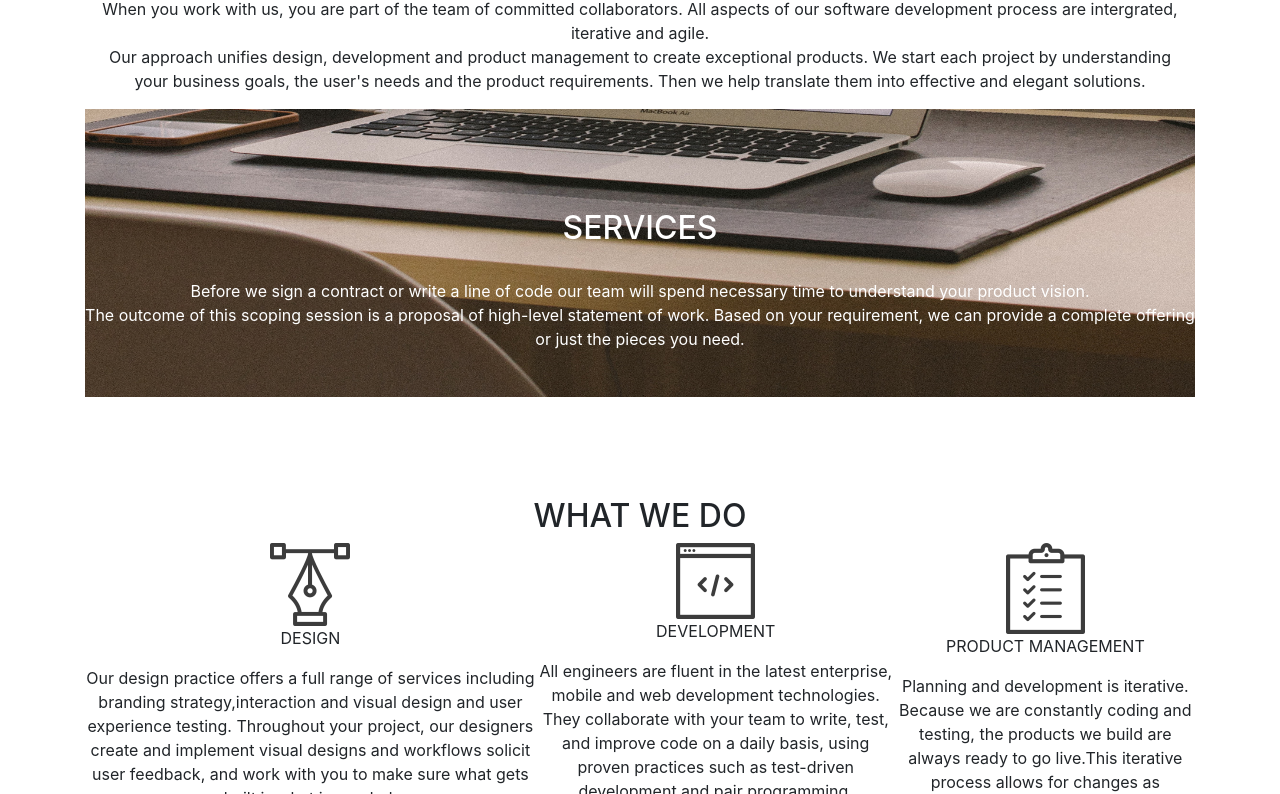
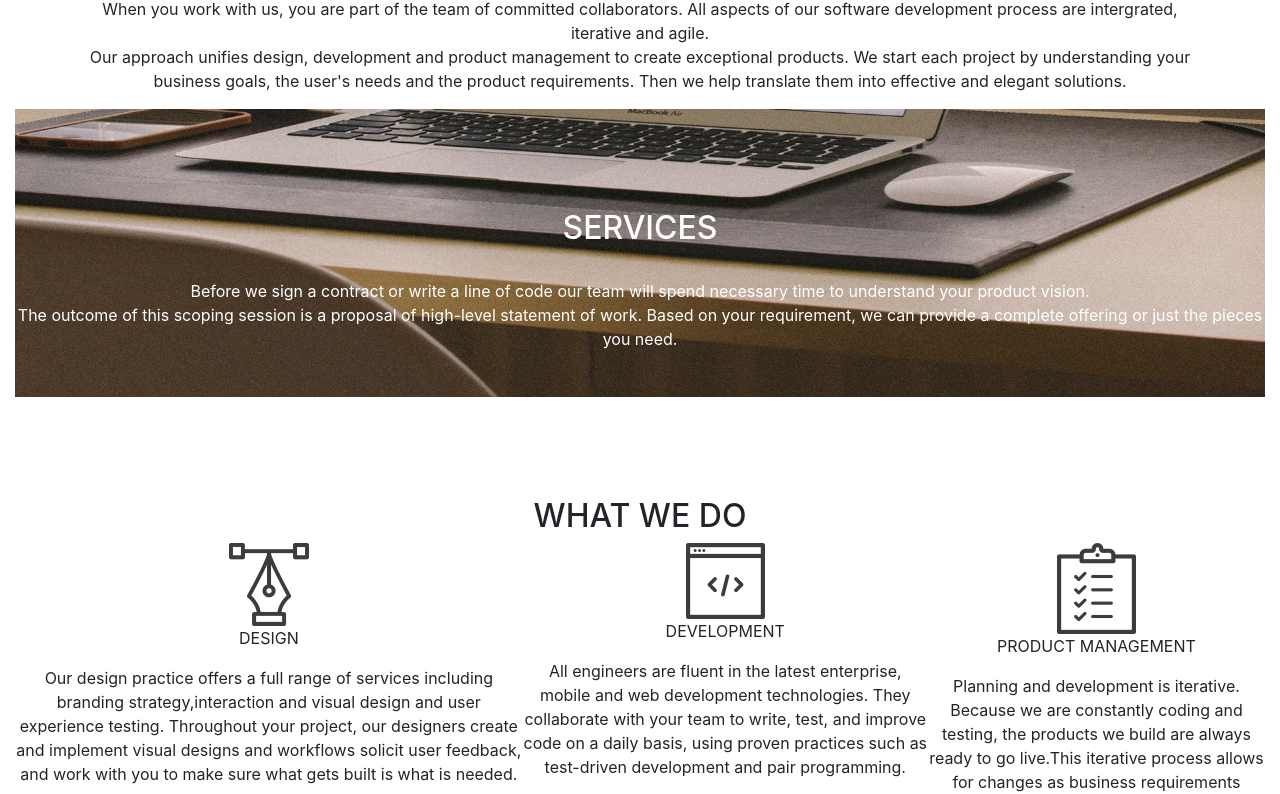
Before and after one commit to Emmasharon/DELANI, a plain HTML site: page index.html in a window 1280 px wide. Shown: the part 492-1286 px from the top of the page. Drawn offline with nearby package versions, Linux system fonts and the light colour scheme.

```diff
--- a/index.html
+++ b/index.html
@@ -8,7 +8,7 @@
     <title>DELANI STUDIO</title>
   </head>
   <body>
-      <div class="container fluid">
+      <div class="container-fluid">
         <!-- <img src="tools/IP3-master/assets/backgrounds/h_img.jpg" alt="feet background" width="100%"> -->
         <div class="logo">
           <img src="tools/IP3-master/assets/logo/logo.png" alt="logo">
```
Also changed, not shown: css/index.html (deleted), 3 other files.
